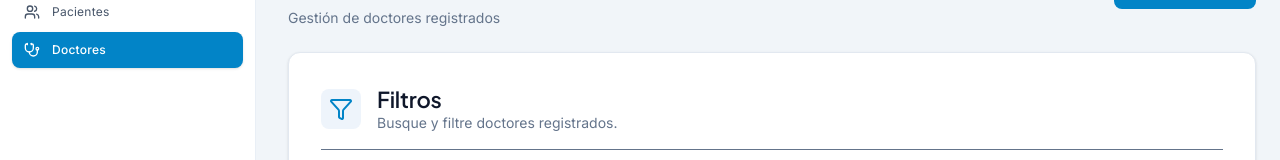
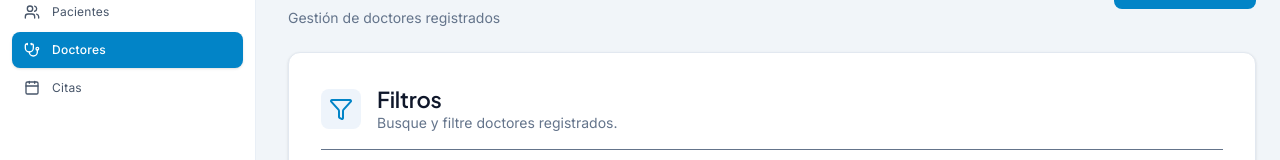
Before and after one commit to rearalf/odonto-system-front, a React (Vite) app: page /doctors in a window 1280 px wide. Shown: the part 148-308 px from the top of the page. Built offline with nearby package versions, Linux system fonts and the light colour scheme; no server answers.

Commit message:
feat(sidebar): Update appointment link to be active in the sidebar

```diff
--- a/src/shared/components/layout/Sidebar.tsx
+++ b/src/shared/components/layout/Sidebar.tsx
@@ -1,12 +1,13 @@
 import { useEffect, useState } from 'react';
 import { NavLink } from 'react-router-dom';
 import {
-  LayoutDashboard,
-  Users,
-  Stethoscope,
   Sun,
   Moon,
+  Users,
+  Calendar,
+  Stethoscope,
   ChevronDown,
+  LayoutDashboard,
 } from 'lucide-react';
 import { clsx } from 'clsx';
 import { useThemeStore } from '@/shared/stores/theme';
@@ -22,7 +23,7 @@ const links = [
   { to: '/', label: 'Dashboard / Panel', icon: LayoutDashboard },
   { to: '/patients', label: 'Pacientes', icon: Users },
   { to: '/doctors', label: 'Doctores', icon: Stethoscope },
-  // { to: '/appointments', label: 'Agenda de Citas', icon: Calendar },
+  { to: '/appointments', label: 'Citas', icon: Calendar },
   // { to: '/odontogram', label: 'Odontograma', icon: ToothIcon },
   // { to: '/treatments', label: 'Tratamientos', icon: FlaskConical },
   // { to: '/billing', label: 'Facturación', icon: Receipt },
```
